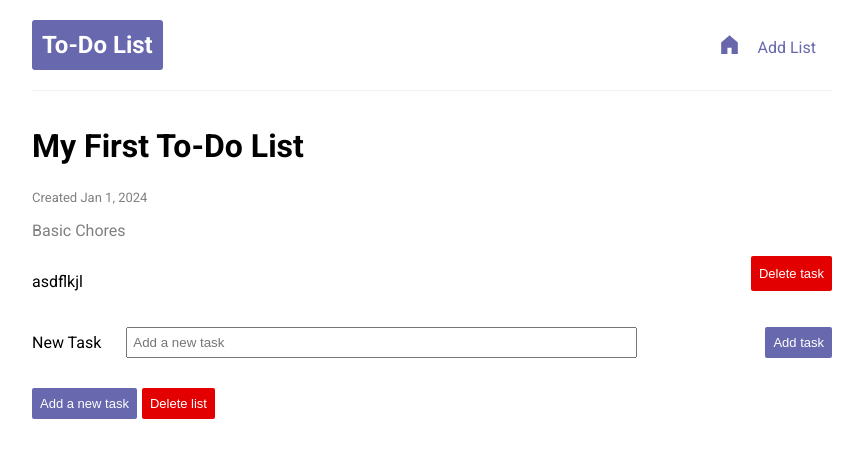
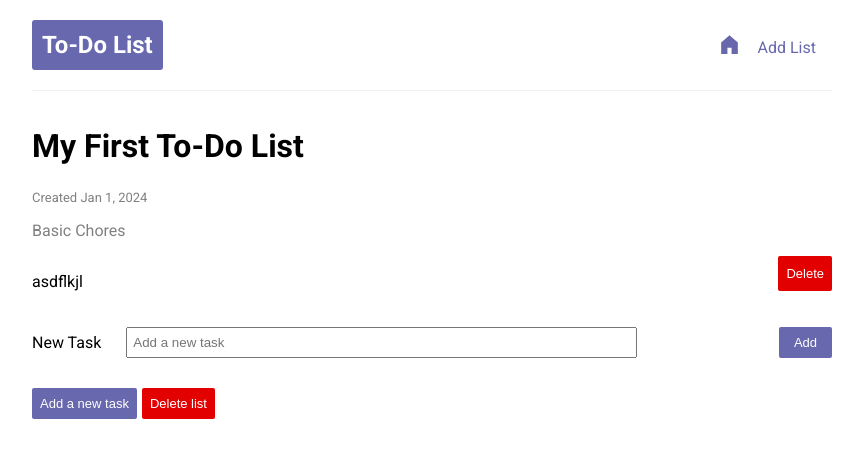
Before and after one commit to cvogitgud/todolist, a React (Create React App) app: page /lists/1 in a window 1280 px wide. Both pictures are taken after a click on the button "Add a new task". Shown: the top 458 px of the page, without its empty margins (208-1071 px from the left). Built offline with nearby package versions, Linux system fonts and the light colour scheme; data requests are answered from the project's data file.

Commit message:
wait that was so easy, added appearing/disappearing New Task based on click

```diff
--- a/data/db.json
+++ b/data/db.json
@@ -74,6 +74,31 @@
       "id": "4934",
       "name": "hangboard",
       "list": "eb47"
+    },
+    {
+      "id": "6537",
+      "name": "learn how to use git more effectively and thoroughly",
+      "list": "b794"
+    },
+    {
+      "id": "121e",
+      "name": "learn how to branch",
+      "list": "b794"
+    },
+    {
+      "id": "2b7b",
+      "name": "AHHHHH",
+      "list": "b794"
+    },
+    {
+      "id": "20a3",
+      "name": "caffeine is a poor substitute for happiness and well being, but a substitute nonetheless",
+      "list": "b794"
+    },
+    {
+      "id": "4493",
+      "name": "task",
+      "list": "b794"
     }
   ]
 }
--- a/src/Components/App.js
+++ b/src/Components/App.js
@@ -2,7 +2,7 @@ import { BrowserRouter as Router, Route, Routes } from 'react-router-dom';
 import Navbar from './Navbar';
 import Home from './Home';
 import AddList from './AddList';
-import ListDetails from './ListDetails';
+import ListView from './ListView';
 import NotFound from './NotFound';
 
 function App() {
@@ -13,7 +13,7 @@ function App() {
         <Routes>
           <Route exact path="/" element={<Home />}></Route>
           <Route exact path="/add_list" element={<AddList />}></Route>
-          <Route exact path="/lists/:id" element={<ListDetails />}></Route>
+          <Route exact path="/lists/:id" element={<ListView />}></Route>
           <Route exact path="*" element={<NotFound />}></Route>
         </Routes>
       </div>
--- a/src/Components/ListDetails.js
+++ b/src/Components/ListView.js
@@ -3,7 +3,7 @@ import { useState } from 'react';
 import useFetch from './useFetch.js';
 import TaskCollection from './TaskCollection.js';
 
-const ListDetails = () => {
+const ListView = () => {
   /* Fetch specific todo list */
   const { id } = useParams();
   const {
@@ -51,10 +51,6 @@ const ListDetails = () => {
     }
   };
 
-  const showAdd = () => {
-    document.querySelector('.submit-task').classList.add('adding-task');
-  };
-
   return (
     <div className="list-details">
       {isPending && <div>Loading...</div>}
@@ -83,14 +79,27 @@ const ListDetails = () => {
               }}
               placeholder="Add a new task"
             />
-            <button className="add-task-button">Add task</button>
+            <button
+              id="submit-new-task"
+              className="add-task-button"
+              onClick={() => {
+                document
+                  .querySelector('.submit-task')
+                  .classList.remove('adding-task');
+              }}>
+              Add
+            </button>
           </form>
 
           {/* Buttons */}
           <div className="buttons">
             <button
               className="add-task-button"
-              onClick={showAdd}
+              onClick={() => {
+                document
+                  .querySelector('.submit-task')
+                  .classList.add('adding-task');
+              }}
               style={{ marginRight: 5 }}>
               Add a new task
             </button>
@@ -104,4 +113,4 @@ const ListDetails = () => {
   );
 };
 
-export default ListDetails;
+export default ListView;
--- a/src/Components/TaskCollection.js
+++ b/src/Components/TaskCollection.js
@@ -18,7 +18,7 @@ const TaskCollection = ({ tasks, list }) => {
             onClick={() => {
               handleDelete(task.id);
             }}>
-            Delete task
+            Delete
           </button>
         </div>
       ))}
--- a/src/Styles/list_view.css
+++ b/src/Styles/list_view.css
@@ -33,14 +33,16 @@
 }
 
 .submit-task {
-  display: flex;
+  /* display: flex; */
   justify-content: space-between;
   align-items: center;
   margin-top: 20px;
   margin-bottom: 10px;
+  display: none;
 }
 
 .adding-task {
+  display: flex;
 }
 
 .buttons {
@@ -74,3 +76,7 @@
 .add-task-button:hover {
   opacity: 0.85;
 }
+
+#submit-new-task {
+  width: 53px;
+}
```
